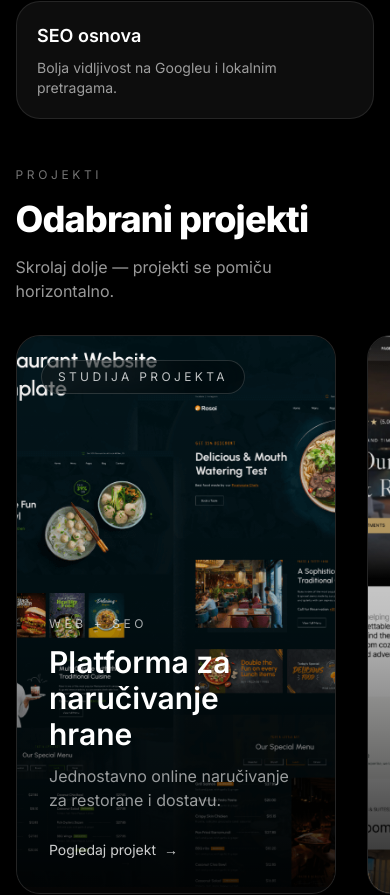
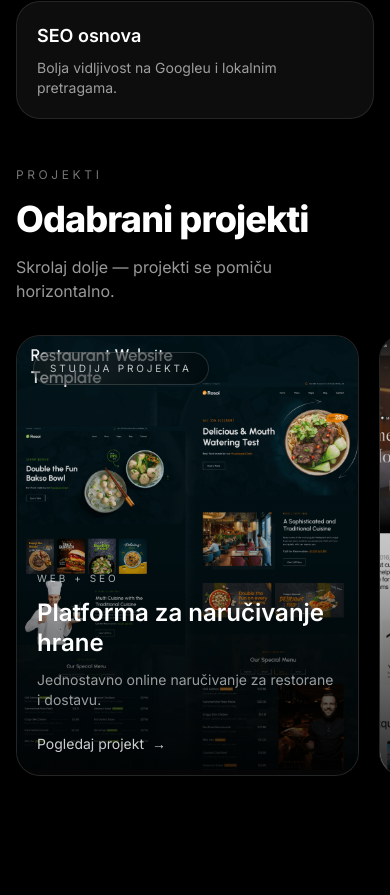
Before and after one commit to digitalsocialjdoo-stack/digital-social, a Next.js app: page / in a window 390 px wide. Shown: the part 1600-2495 px from the top of the page. Built offline with nearby package versions, Linux system fonts and the light colour scheme.

Commit message:
Update HorizontalWork.tsx

```diff
--- a/src/components/HorizontalWork.tsx
+++ b/src/components/HorizontalWork.tsx
@@ -65,7 +65,6 @@ export default function HorizontalWork({
         if (totalWidth <= 0) return;
 
         gsap.set(scroller, { x: 0 });
-
         ScrollTrigger.getAll().forEach((t) => t.kill());
 
         gsap.to(scroller, {
@@ -103,77 +102,93 @@ export default function HorizontalWork({
     const rect = e.currentTarget.getBoundingClientRect();
     const x = e.clientX - rect.left;
     const y = e.clientY - rect.top;
-
     e.currentTarget.style.setProperty("--x", `${x}px`);
     e.currentTarget.style.setProperty("--y", `${y}px`);
   };
 
   return (
-    <section ref={wrapRef} className="relative bg-black text-white">
-      <div className="mx-auto w-[min(1100px,92%)] pt-8 pb-8">
+    <section ref={wrapRef} className="relative bg-black text-white overflow-x-hidden">
+      <div className="container-main pt-8 pb-8">
+        <div className="flex flex-col md:flex-row md:items-end md:justify-between gap-6">
+          <div>
             <p className="text-xs uppercase tracking-[0.3em] text-white/45">
               Projekti
             </p>
-
             <h2 className="mt-4 text-4xl md:text-6xl font-extrabold tracking-tight">
               Odabrani projekti
             </h2>
-
             <p className="mt-4 max-w-2xl text-white/60">
               Skrolaj dolje — projekti se pomiču horizontalno.
             </p>
           </div>
 
-      <div className="h-scroll flex gap-8 px-[4vw] pb-14">
-        {list.map((p) => (
+          <div className="hidden md:block w-[220px]">
+            <div className="h-[2px] overflow-hidden rounded-full bg-white/10">
+              <div
+                className="h-full bg-white/45"
+                style={{ width: `${Math.round(progress * 100)}%` }}
+              />
+            </div>
+            <p className="mt-2 text-right text-xs text-white/45">
+              {Math.round(progress * 100)}%
+            </p>
+          </div>
+        </div>
+      </div>
+
+      <div className="h-scroll flex gap-5 sm:gap-6 md:gap-8 px-4 sm:px-6 md:px-[4vw] pb-14">
+        {list.map((p, i) => (
           <Tilt
             key={p.slug}
-            tiltMaxAngleX={10}
-            tiltMaxAngleY={10}
+            tiltMaxAngleX={8}
+            tiltMaxAngleY={8}
             glareEnable
-            glareMaxOpacity={0.18}
+            glareMaxOpacity={0.14}
             glareColor="white"
             glarePosition="all"
-            scale={1.02}
+            scale={1.01}
             transitionSpeed={900}
-            className="min-w-[82vw] md:min-w-[52vw]"
+            className="min-w-[88vw] sm:min-w-[82vw] md:min-w-[52vw]"
           >
             <Link
               href={`/work/${p.slug}`}
               onMouseMove={handleGlowMove}
               className="work-card card-ui card-glow group relative block overflow-hidden rounded-3xl border border-white/10 bg-white/5 backdrop-blur-xl"
             >
-              <div className="relative h-[66vh] w-full">
+              <div className="relative h-[52vh] sm:h-[60vh] md:h-[66vh] w-full">
                 <Image
                   src={p.image}
                   alt={p.title}
                   fill
+                  sizes="(max-width: 768px) 88vw, (max-width: 1024px) 82vw, 52vw"
                   className="work-card-media object-cover"
+                  priority={i === 0}
                 />
 
                 <div className="absolute inset-0 bg-gradient-to-t from-black/85 via-black/25 to-transparent" />
-
                 <div className="work-card-overlay absolute inset-0 opacity-0 bg-gradient-to-br from-white/18 to-transparent" />
 
-                <div className="absolute left-6 top-6">
-                  <span className="inline-flex items-center rounded-full border border-white/15 bg-black/30 px-4 py-2 text-xs uppercase tracking-[0.28em] text-white/75 backdrop-blur-xl">
+                <div className="absolute left-4 sm:left-6 top-4 sm:top-6">
+                  <span className="inline-flex items-center rounded-full border border-white/15 bg-black/30 px-4 py-2 text-[10px] sm:text-xs uppercase tracking-[0.28em] text-white/75 backdrop-blur-xl">
                     {p.badge}
                   </span>
                 </div>
               </div>
 
-              <div className="absolute bottom-0 left-0 right-0 p-8 md:p-10">
-                <p className="text-xs uppercase tracking-[0.3em] text-white/65">
+              <div className="absolute bottom-0 left-0 right-0 p-5 sm:p-6 md:p-10">
+                <p className="text-[10px] sm:text-xs uppercase tracking-[0.3em] text-white/65">
                   {p.tag}
                 </p>
 
-                <h3 className="work-card-title mt-3 text-3xl md:text-4xl font-semibold">
+                <h3 className="work-card-title mt-3 text-2xl sm:text-3xl md:text-4xl font-semibold leading-tight">
                   {p.title}
                 </h3>
 
-                <p className="work-card-note mt-3 text-white/60">{p.note}</p>
+                <p className="work-card-note mt-3 text-sm sm:text-base text-white/60">
+                  {p.note}
+                </p>
 
-                <div className="mt-7 inline-flex items-center gap-2 text-sm text-white/80">
+                <div className="mt-6 sm:mt-7 inline-flex items-center gap-2 text-sm text-white/80">
                   <span>Pogledaj projekt</span>
                   <span className="work-card-arrow">→</span>
                 </div>
@@ -183,7 +198,7 @@ export default function HorizontalWork({
         ))}
       </div>
 
-      <div className="h-[22vh]" />
+      <div className="h-[10vh] md:h-[22vh]" />
     </section>
   );
 }
```
Lines whose indentation alone changed are shown as unchanged.
